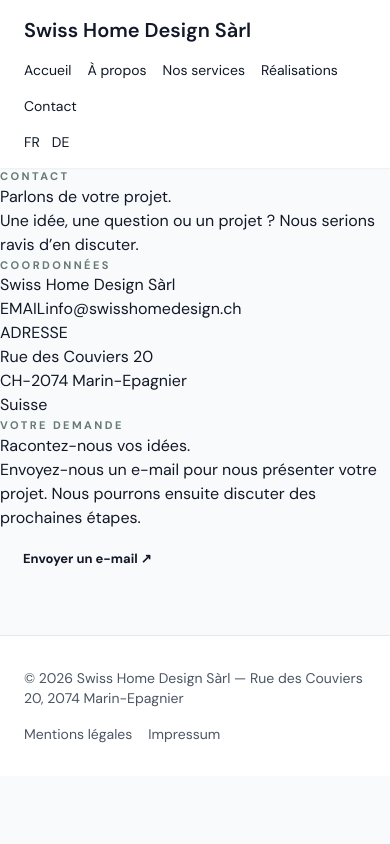
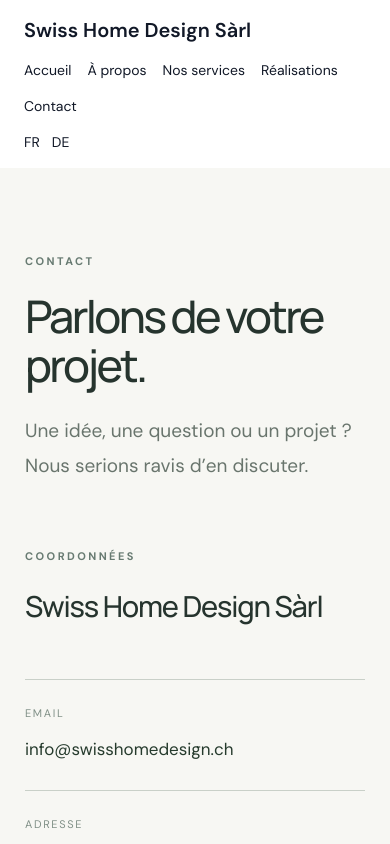
Before and after one commit to Swisshomedesign/swiss-home-design, a React (Vite) app in the folder frontend/: page /fr/contact in a window 390 px wide. Shown: the top 844 px of the page. Built offline with nearby package versions, Linux system fonts and the light colour scheme.

Commit message:
Style all interior pages consistently and responsively

```diff
--- a/frontend/src/styles/index.css
+++ b/frontend/src/styles/index.css
@@ -43,3 +43,52 @@
 .shd-contact-cta p {color:#d0dcd3;margin-bottom:34px;font-size:17px}
 .shd-image-note {font-size:11px;color:#7a817b;text-align:center;margin:0;padding:16px;background:#f7f7f3}
 @media(max-width:750px){.shd-hero{min-height:650px;height:83vh}.shd-hero-content{width:calc(100% - 44px)}.shd-hero h1{font-size:clamp(40px,11vw,64px)}.shd-hero-index{left:22px;bottom:25px;font-size:8px}.shd-intro-section{padding:80px 24px;grid-template-columns:1fr;gap:5px}.shd-intro-right{padding-top:0}.shd-services{padding:80px 24px}.shd-service-grid{grid-template-columns:1fr}.shd-service-card{min-height:240px}.shd-image-band{height:340px}.shd-image-band span{left:24px}.shd-contact-cta{padding:85px 24px}.shd-actions{gap:22px}}
+
+
+/* Interior pages */
+.shd-inner{background:#f7f7f3;color:#26342e}
+.shd-page-hero{max-width:1160px;margin:auto;padding:112px 40px 105px}
+.shd-page-hero h1{font-family:Manrope,sans-serif;font-weight:500;letter-spacing:-.06em;line-height:1.1;font-size:clamp(45px,6vw,85px);max-width:880px;margin:22px 0}
+.shd-page-hero p{max-width:670px;color:#69756d;line-height:1.85;font-size:19px}
+.shd-page-hero-short{padding-bottom:65px}
+.shd-split{display:grid;grid-template-columns:1fr 1fr;min-height:620px;background:#e9ece6}
+.shd-editorial-image{background-position:center;background-size:cover;min-height:540px}
+.shd-about-photo{background-image:url('https://images.unsplash.com/photo-1600210492486-724fe5c67fb0?auto=format&fit=crop&w=1400&q=85')}
+.shd-service-photo{background-image:url('https://images.unsplash.com/photo-1600607687920-4e2a09cf159d?auto=format&fit=crop&w=1400&q=85')}
+.shd-split-text{padding:90px max(40px,calc((100vw - 1140px)/2));padding-right:60px;display:flex;flex-direction:column;justify-content:center}
+.shd-split-text h2{font-family:Manrope,sans-serif;font-size:clamp(32px,3.3vw,52px);line-height:1.17;letter-spacing:-.045em;font-weight:500;margin:24px 0}
+.shd-split-text p{color:#657168;line-height:1.9;font-size:16px;margin-bottom:18px}
+.shd-dark-link{align-self:flex-start;border-bottom:1px solid #33483a;padding:12px 0;color:#293d31;text-decoration:none;font-weight:700;font-size:13px}
+.shd-values{max-width:1140px;margin:auto;padding:120px 30px}
+.shd-values-grid{display:grid;grid-template-columns:repeat(3,1fr);gap:35px;margin-top:40px}
+.shd-values-grid article{padding-top:27px;border-top:1px solid #b7c0b7}
+.shd-values-grid article>span,.shd-service-list article>span{color:#87958c;font-size:12px;letter-spacing:.1em}
+.shd-values-grid h3{font-family:Manrope,sans-serif;font-size:25px;font-weight:500;margin:25px 0 12px}
+.shd-values-grid p{color:#66736a;line-height:1.8}
+.shd-service-list{max-width:1140px;margin:100px auto 130px;padding:0 30px}
+.shd-service-list article{border-top:1px solid #c7cec7;display:grid;grid-template-columns:90px 1fr 1fr 30px;gap:25px;align-items:start;padding:40px 0}
+.shd-service-list article h2{font-family:Manrope,sans-serif;font-weight:500;font-size:28px;letter-spacing:-.035em;margin:0}
+.shd-service-list article p{color:#68746b;line-height:1.8;margin:0}
+.shd-bottom-cta{background:#223329;padding:105px 30px;text-align:center;color:white}
+.shd-bottom-cta h2{font-family:Manrope,sans-serif;font-size:clamp(32px,4vw,54px);letter-spacing:-.055em;font-weight:500;margin:0 auto 30px}
+.shd-project-layout{max-width:1170px;margin:0 auto 90px;padding:0 30px;display:grid;grid-template-columns:1fr 1fr;gap:25px}
+.shd-project-image{height:470px;background-position:center;background-size:cover}
+.shd-proj-one{background-image:url('https://images.unsplash.com/photo-1600607687939-ce8a6c25118c?auto=format&fit=crop&w=1200&q=85')}
+.shd-proj-two{background-image:url('https://images.unsplash.com/photo-1600566753190-17f0baa2a6c3?auto=format&fit=crop&w=1200&q=85')}
+.shd-project-tile>span{display:block;color:#849189;font-size:11px;font-weight:700;letter-spacing:.16em;margin:23px 0 9px}
+.shd-project-tile h2{font-family:Manrope,sans-serif;font-size:27px;font-weight:500}
+.shd-disclaimer{max-width:1110px;padding:0 30px;margin:0 auto 100px;font-size:13px;line-height:1.8;color:#7f8981}
+.shd-contact-layout{max-width:1160px;margin:auto;padding:25px 40px 135px;display:grid;grid-template-columns:1fr 1fr;gap:110px}
+.shd-contact-layout h2{font-family:Manrope,sans-serif;font-size:clamp(29px,3vw,42px);font-weight:500;letter-spacing:-.04em;margin:21px 0 50px}
+.shd-contact-detail{border-top:1px solid #c9d0c8;padding:25px 0}
+.shd-contact-detail>span{display:block;color:#809087;font-size:11px;letter-spacing:.15em;margin-bottom:14px}
+.shd-contact-detail a,.shd-contact-detail p{font-size:17px;color:#263b2d;line-height:1.75;text-decoration:none}
+.shd-contact-panel{padding:55px;background:#e9ede7}
+.shd-contact-panel p{color:#66736b;line-height:1.9;margin:-25px 0 30px}
+.shd-button-dark{background:#24382a;color:white}
+.shd-legal{max-width:1150px;margin:auto;padding:0 40px 140px;display:grid;grid-template-columns:1fr 1fr;gap:80px}
+.shd-legal article{border-top:1px solid #cad2c8;padding-top:30px}
+.shd-legal h2{font-size:23px;font-weight:600;margin:0 0 22px}
+.shd-legal p{color:#68756c;line-height:1.9}
+.shd-legal a{color:#2b4335}
+@media(max-width:800px){.shd-page-hero{padding:85px 25px 65px}.shd-split{grid-template-columns:1fr}.shd-editorial-image{min-height:380px}.shd-split-text{padding:70px 26px}.shd-values{padding:75px 25px}.shd-values-grid{grid-template-columns:1fr;gap:25px}.shd-service-list{margin:55px auto 85px;padding:0 25px}.shd-service-list article{grid-template-columns:45px 1fr;gap:15px}.shd-service-list article p{grid-column:2}.shd-service-list article>span:last-child{display:none}.shd-project-layout{grid-template-columns:1fr;padding:0 24px}.shd-project-image{height:330px}.shd-contact-layout{grid-template-columns:1fr;gap:40px;padding:0 25px 85px}.shd-contact-panel{padding:35px 25px}.shd-legal{grid-template-columns:1fr;padding:0 25px 90px;gap:35px}}
```
